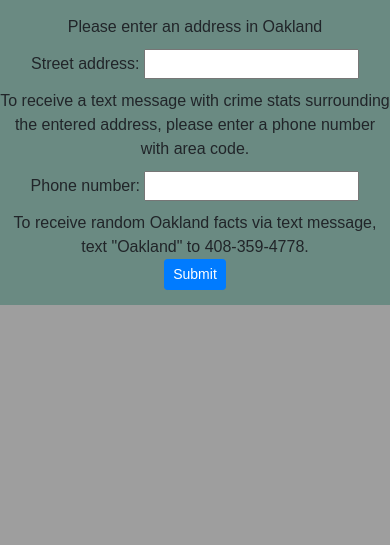
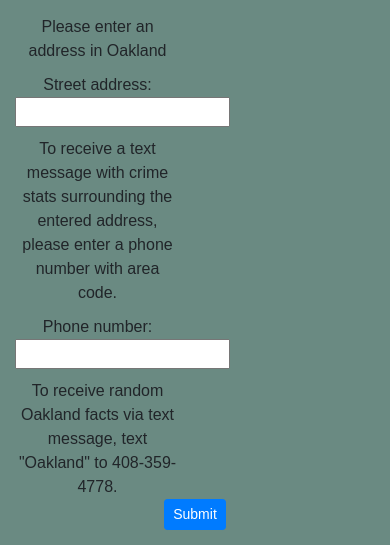
Before and after one commit to stroopwafel79/Safe-Home, a Flask app: page / in a window 390 px wide; the page is wider, and only the part inside the window is pictured. Shown: the part 675-1220 px from the top of that part. Before the commit the page ends 980 px from the top of that part, so only its background shows below. Run offline with Flask 2, Linux system fonts and the light colour scheme; some libraries are stand-ins or nearby versions.

Commit message:
Made enter address and enter phone num fields into columns

```diff
--- a/templates/homepage.html
+++ b/templates/homepage.html
@@ -13,13 +13,17 @@
 	</div>
 	<div class="container-fluid" id="bottom-content">
 		<div class="row-fluid" id="bottom">
+
 			<form action="/map">
+				<div class="col-6" id="enter-address">
 					<div>
 					Please enter an address in Oakland
 					</div>
 					<div id="input">
 					  Street address: <input type="text" name="address">
 					</div>
+				</div>
+				<div class="col-6" id="enter-phone">
 					<div>
 					To receive a text message with crime stats surrounding
 					the entered address, please enter a phone number with area code.
@@ -31,6 +35,7 @@
 					To receive random Oakland facts via text message, text "Oakland" to
 					408-359-4778.
 					</div>
+				</div>
 				<div id="homepage-submit">
 				   <button type="submit" class="btn btn-primary btn-sm">Submit</button>
 				</div>
```
Lines whose indentation alone changed are shown as unchanged.
